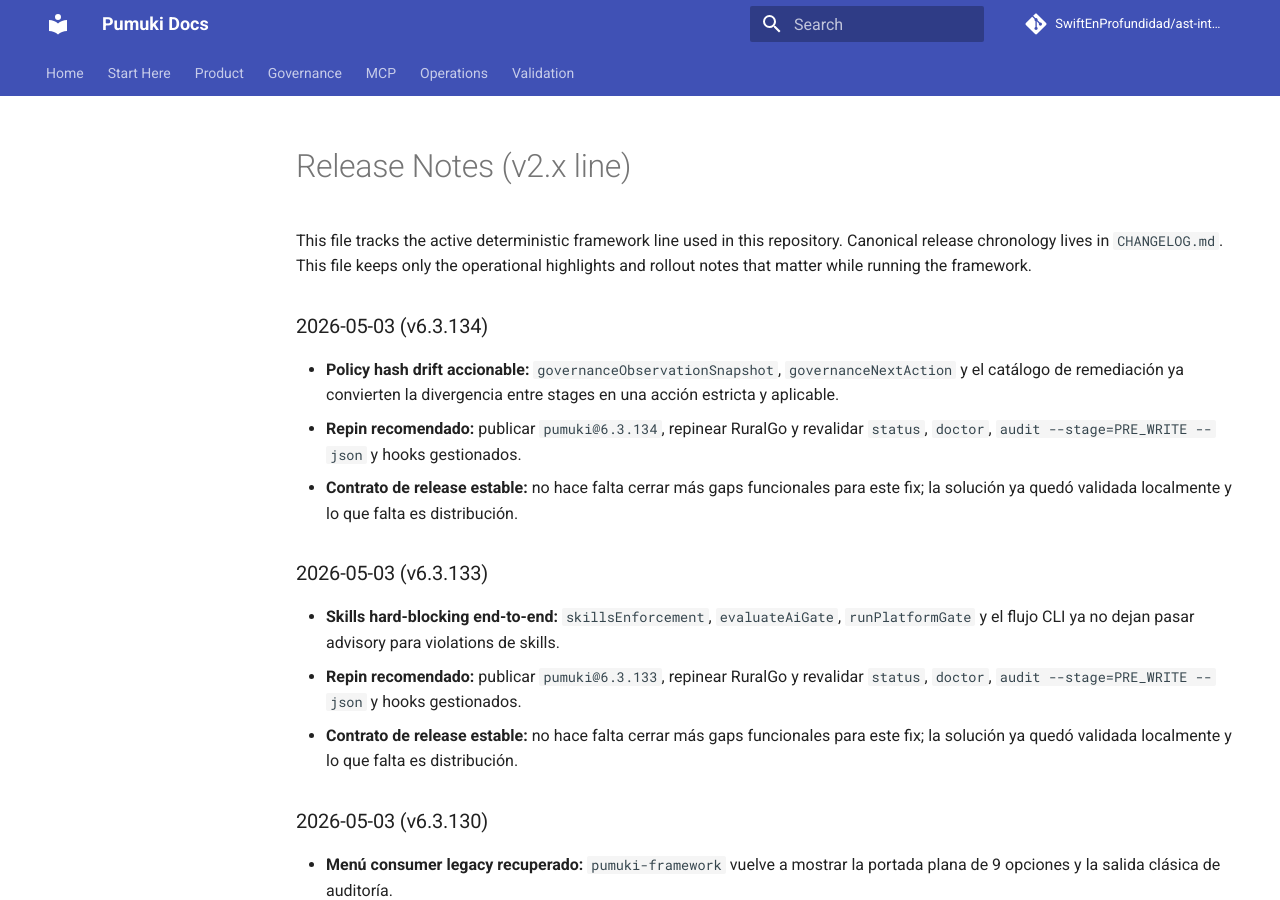
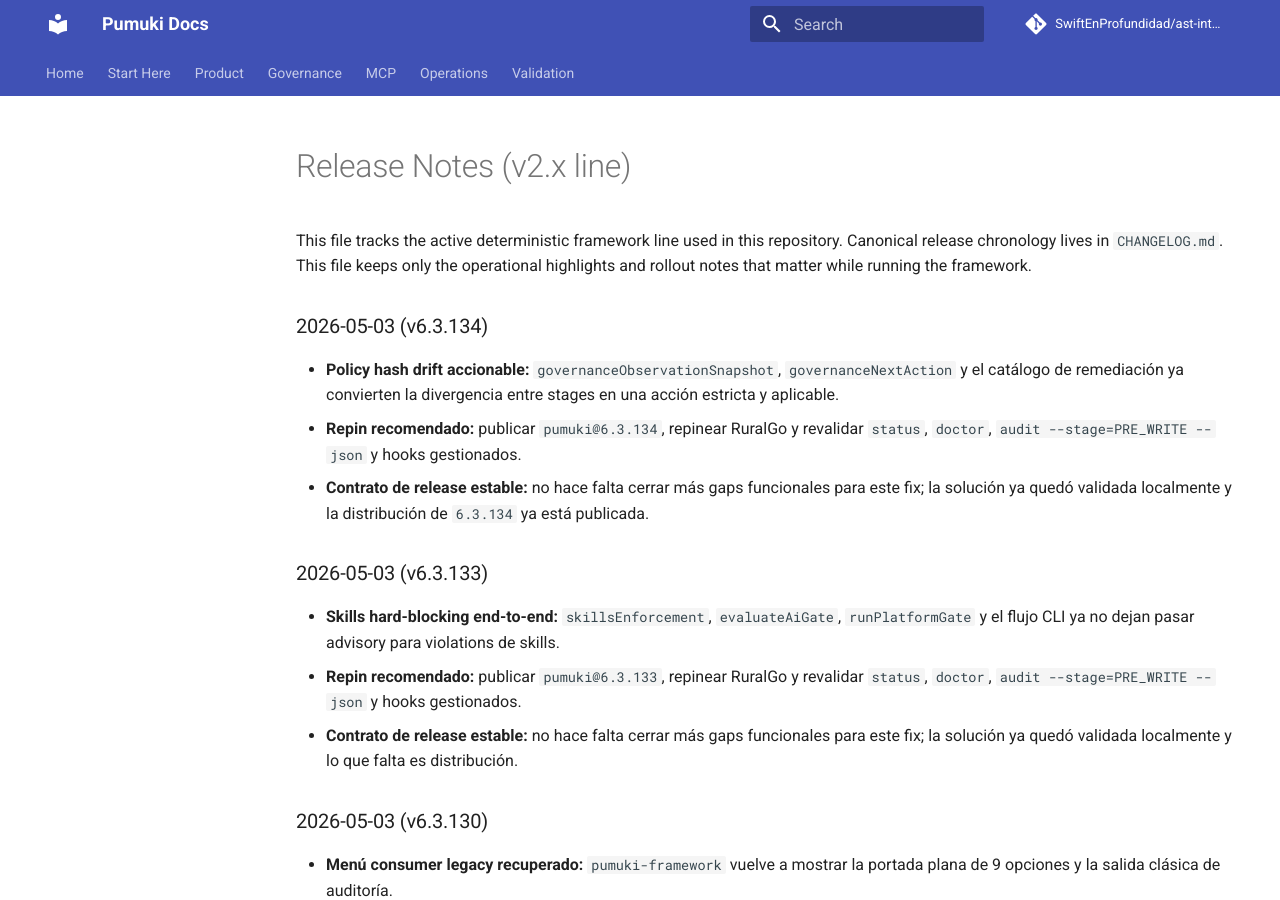
Before and after one commit to SwiftEnProfundidad/ast-intelligence-hooks, an MkDocs documentation site: the page built from docs/operations/RELEASE_NOTES.md, in a window 1280 px wide and 900 px high. Built offline with MkDocs 1.6.1 and Material for MkDocs 9.7.7, drawn with Linux system fonts in a browser that asks for light colours; comment, search, counter and statistics services are not loaded.

Commit message:
docs(release): mark 6.3.134 as published

```diff
--- a/docs/operations/RELEASE_NOTES.md
+++ b/docs/operations/RELEASE_NOTES.md
@@ -8,7 +8,7 @@ This file keeps only the operational highlights and rollout notes that matter wh
 
 - **Policy hash drift accionable:** `governanceObservationSnapshot`, `governanceNextAction` y el catálogo de remediación ya convierten la divergencia entre stages en una acción estricta y aplicable.
 - **Repin recomendado:** publicar `pumuki@6.3.134`, repinear RuralGo y revalidar `status`, `doctor`, `audit --stage=PRE_WRITE --json` y hooks gestionados.
-- **Contrato de release estable:** no hace falta cerrar más gaps funcionales para este fix; la solución ya quedó validada localmente y lo que falta es distribución.
+- **Contrato de release estable:** no hace falta cerrar más gaps funcionales para este fix; la solución ya quedó validada localmente y la distribución de `6.3.134` ya está publicada.
 
 ### 2026-05-03 (v6.3.133)
 
```
Also changed, not shown: CHANGELOG.md (+1 -1 lines).
